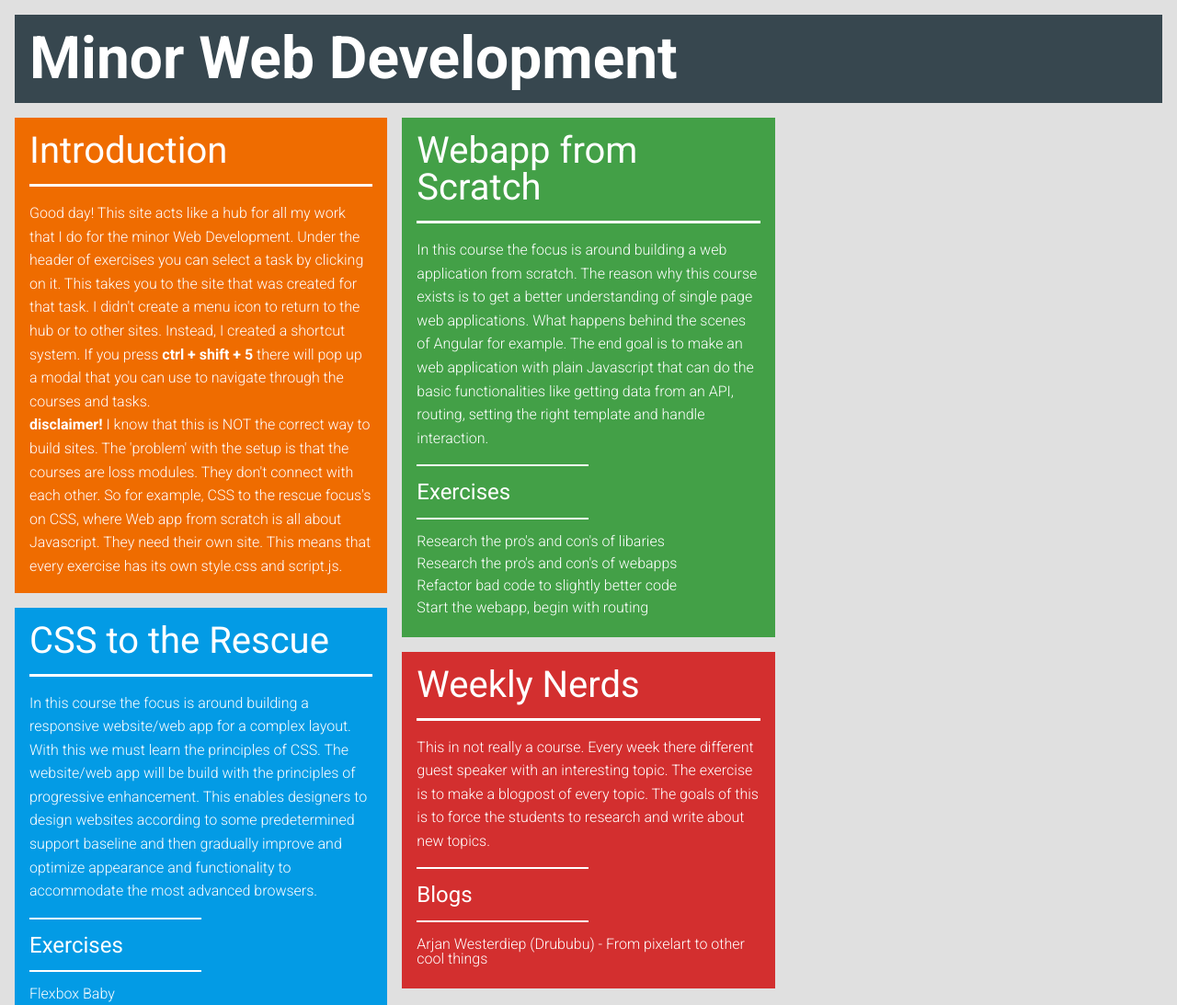
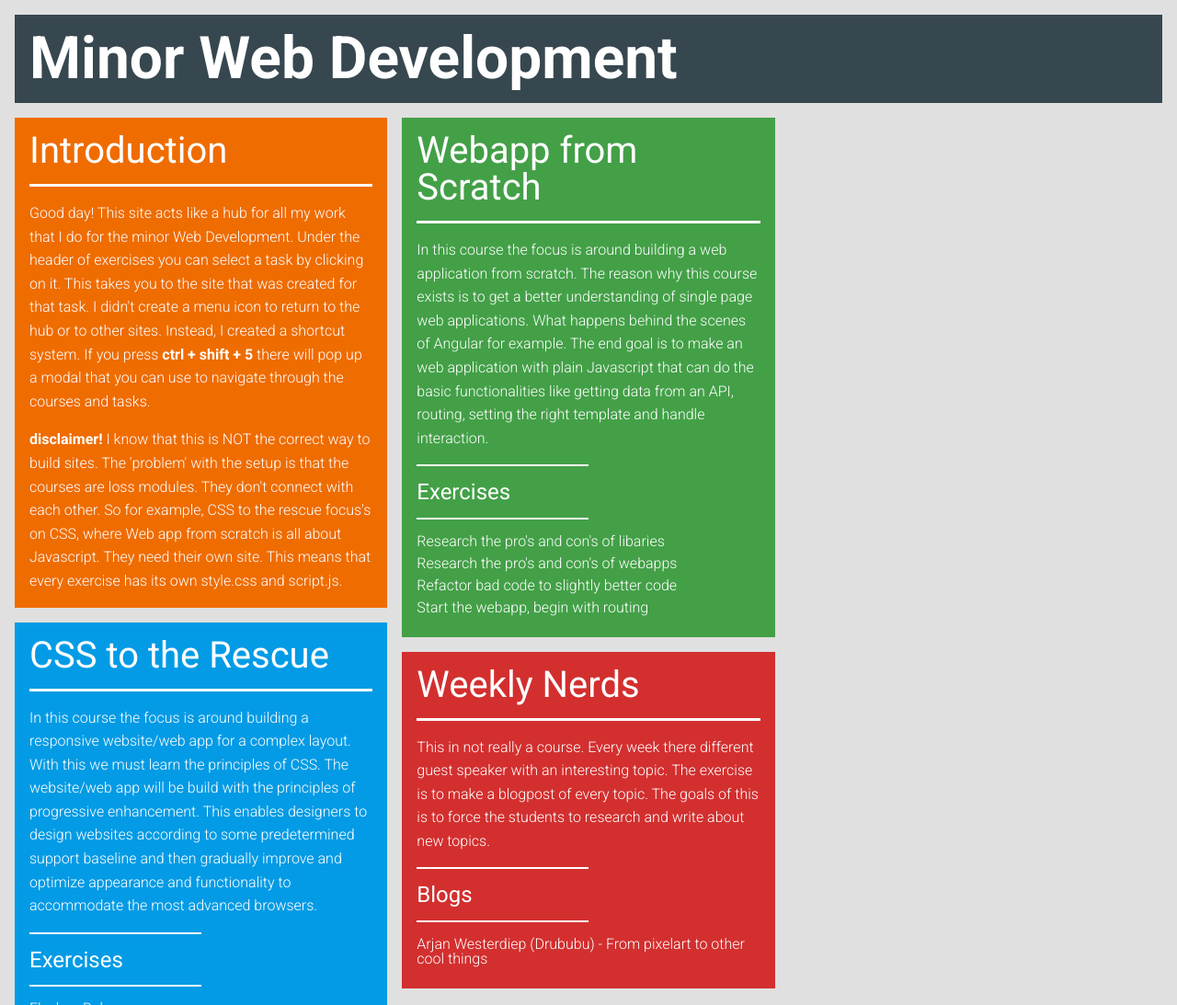
Before and after one commit to linda2912/minor-web-development, a plain HTML site: page index.html in a window 1280 px wide. Shown: the top 1093 px of the page at 92% size. Drawn offline with Linux system fonts and the light colour scheme.

Commit message:
added p+p in hub

```diff
--- a/style.css
+++ b/style.css
@@ -119,6 +119,10 @@ article p bold {
   font-weight: 700;
 }
 
+article p + p {
+  margin-top: 1em;
+}
+
 article section header {
   width: 50%;
 }
```
